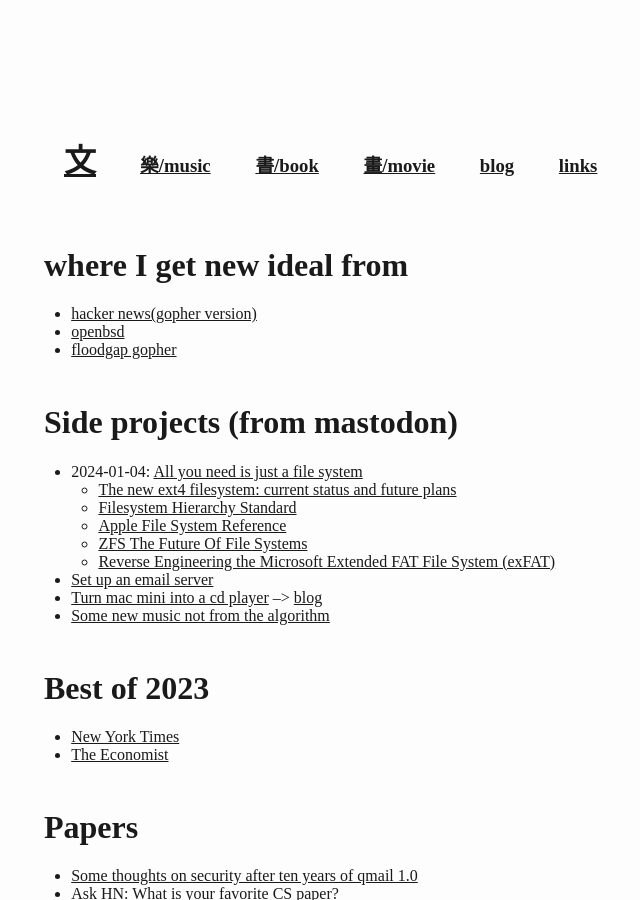
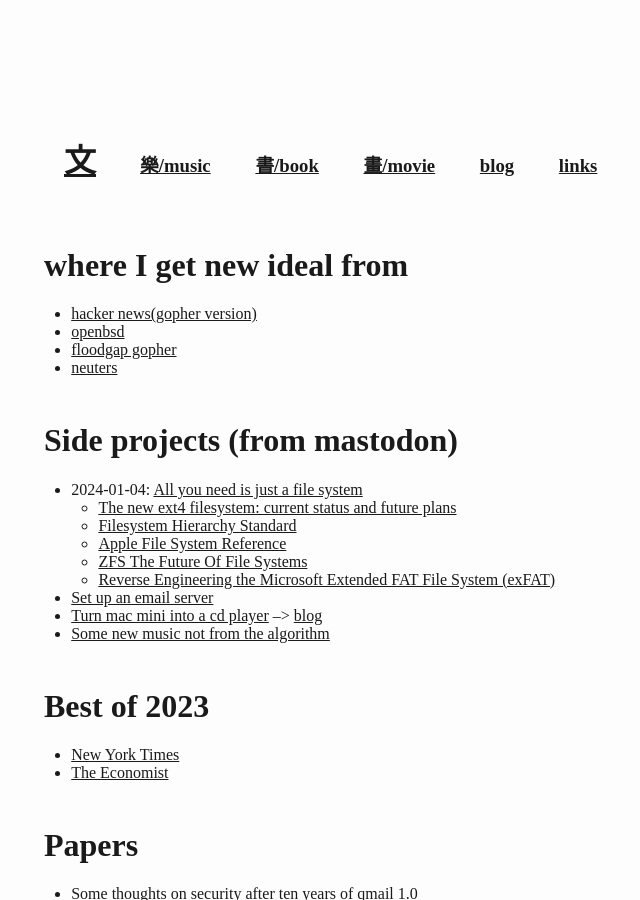
Before and after one commit to wangw469/wangw469.github.io, a Jekyll site: the page built from links.md, in a window 1280 px wide and 900 px high. Shown: the whole window, without its empty margins (46-686 px from the left). Built offline with Jekyll 4.4.1, drawn with Linux system fonts in a browser that asks for light colours; our own code applies the rules of GitHub Pages for plain Markdown files.

Commit message:
add neuters

```diff
--- a/links.md
+++ b/links.md
@@ -8,6 +8,7 @@ date: 2024-01-02
 * [hacker news(gopher version)](gopher://hngopher.com)
 * [openbsd](https://www.openbsd.org)
 * [floodgap gopher](gopher://gopher.floodgap.com)
+* [neuters](https://neuters.com)
 
 # Side projects (from mastodon)
 
```
